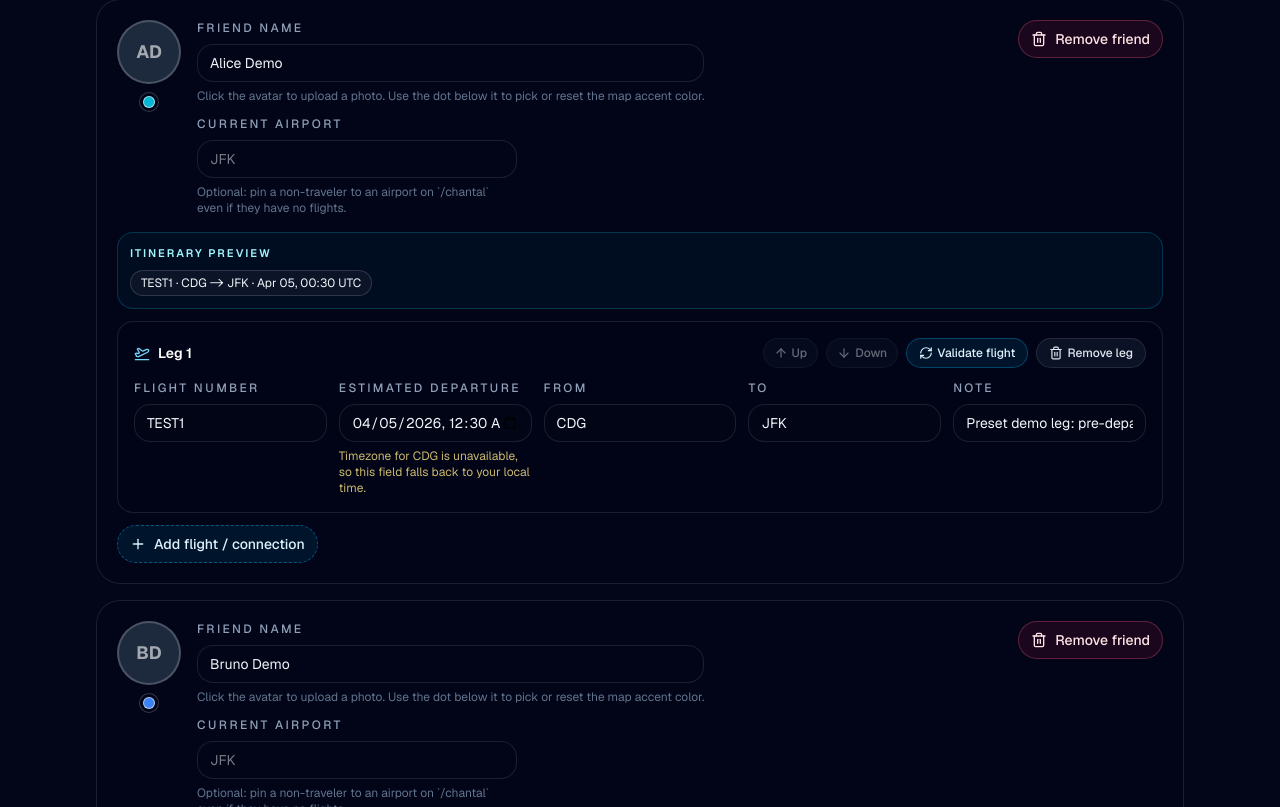
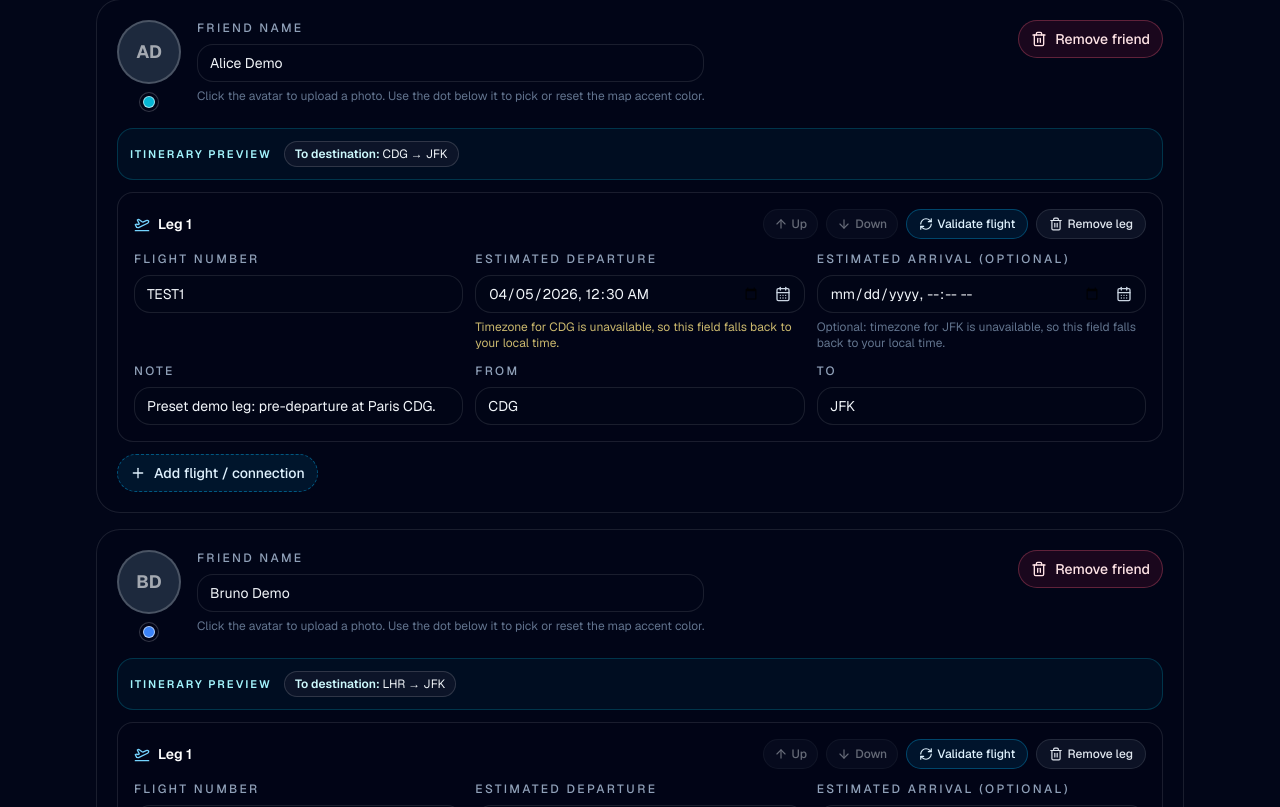
Before and after one commit to alexandrehebert/tracker, a Next.js app: page /en/chantal/config in a window 1280 px wide. Shown: the part 1113-1920 px from the top of the page. Built offline with nearby package versions, Linux system fonts and the light colour scheme; no server answers; the database is empty; what async_hooks, undici would draw is missing.

Commit message:
small ui improvements

```diff
--- a/app/globals.css
+++ b/app/globals.css
@@ -28,6 +28,20 @@ button {
 
 button:disabled {
   cursor: not-allowed;
+}
+
+input[type='date'],
+input[type='datetime-local'],
+input[type='time'] {
+  color-scheme: dark;
+}
+
+input[type='date']::-webkit-calendar-picker-indicator,
+input[type='datetime-local']::-webkit-calendar-picker-indicator,
+input[type='time']::-webkit-calendar-picker-indicator {
+  cursor: pointer;
+  opacity: 0.9;
+  filter: invert(1) brightness(1.15);
 }
 
 /* Animation Keyframes */
--- a/components/tracker/friends/FlightLegCard.tsx
+++ b/components/tracker/friends/FlightLegCard.tsx
@@ -1,6 +1,7 @@
 'use client';
 
-import { ArrowDown, ArrowUp, CheckCircle2, PlaneTakeoff, RefreshCw, Trash2 } from 'lucide-react';
+import { ArrowDown, ArrowUp, CalendarDays, CheckCircle2, PlaneTakeoff, RefreshCw, Trash2 } from 'lucide-react';
+import { useRef } from 'react';
 import { useFriendsConfig } from './FriendsConfigContext';
 import { AirportAutocomplete } from './AirportAutocomplete';
 import { getAirportFieldKey, normalizeAirportCode } from '~/lib/utils/airportUtils';
@@ -28,12 +29,15 @@ export function FlightLegCard({ friendId, leg, legIndex, totalLegs }: FlightLegC
   } = useFriendsConfig();
 
   const departureTimezone = leg.departureTimezone ?? airportTimezones[normalizeAirportCode(leg.from)] ?? null;
+  const arrivalTimezone = airportTimezones[normalizeAirportCode(leg.to)] ?? null;
   const fromFieldKey = getAirportFieldKey(friendId, leg.id, 'from');
   const toFieldKey = getAirportFieldKey(friendId, leg.id, 'to');
   const fromSuggestions = activeAirportField === fromFieldKey ? airportSuggestions : [];
   const toSuggestions = activeAirportField === toFieldKey ? airportSuggestions : [];
   const hasOpenSuggestions = fromSuggestions.length > 0 || toSuggestions.length > 0;
   const validationResult = flightValidationResults[leg.id];
+  const departureInputRef = useRef<HTMLInputElement | null>(null);
+  const arrivalInputRef = useRef<HTMLInputElement | null>(null);
   const hasAppliedValidation = leg.validatedFlight?.status === 'matched' || leg.validatedFlight?.status === 'warning';
   const isValidationLoading = validationResult?.status === 'loading';
   const showInlineValidationBanner = Boolean(
@@ -64,6 +68,22 @@ export function FlightLegCard({ friendId, leg, legIndex, totalLegs }: FlightLegC
       ...friend,
       flights: friend.flights.map((fl) => fl.id === leg.id ? updater(fl) : fl),
     }));
+  }
+
+  function openPicker(inputRef: { current: HTMLInputElement | null }) {
+    const input = inputRef.current;
+    if (!input) {
+      return;
+    }
+
+    input.focus();
+
+    if (typeof input.showPicker === 'function') {
+      input.showPicker();
+      return;
+    }
+
+    input.click();
   }
 
   return (
@@ -134,8 +154,8 @@ export function FlightLegCard({ friendId, leg, legIndex, totalLegs }: FlightLegC
         </div>
       </div>
 
-      <div className="grid gap-3 md:grid-cols-2 xl:grid-cols-5">
-        <div className="xl:col-span-1">
+      <div className="grid gap-3 md:grid-cols-2 lg:grid-cols-6">
+        <div className="lg:col-span-2">
           <label className="mb-2 block text-xs font-medium uppercase tracking-[0.2em] text-slate-400">Flight number</label>
           <input
             aria-label={`Flight number for leg ${legIndex + 1}`}
@@ -148,10 +168,11 @@ export function FlightLegCard({ friendId, leg, legIndex, totalLegs }: FlightLegC
             className="w-full rounded-2xl border border-white/10 bg-slate-950/90 px-3 py-2 text-sm text-slate-100 outline-none transition focus:border-cyan-400/60 focus:ring-2 focus:ring-cyan-500/20"
           />
         </div>
-        <div className="xl:col-span-1">
+        <div className="lg:col-span-2">
           <label className="mb-2 block text-xs font-medium uppercase tracking-[0.2em] text-slate-400">Estimated departure</label>
           <div className="relative">
             <input
+              ref={departureInputRef}
               type="datetime-local"
               aria-label={`Estimated departure for leg ${legIndex + 1}`}
               value={hasHydrated ? toDateTimeLocalValue(leg.departureTime, departureTimezone) : ''}
@@ -159,9 +180,20 @@ export function FlightLegCard({ friendId, leg, legIndex, totalLegs }: FlightLegC
                 const departureTime = fromDateTimeLocalValue(event.target.value, departureTimezone);
                 updateLeg((l) => ({ ...l, departureTime, validatedFlight: null }));
               }}
-              className="w-full rounded-2xl border border-white/10 bg-slate-950/90 px-3 py-2 text-sm text-slate-100 outline-none transition focus:border-cyan-400/60 focus:ring-2 focus:ring-cyan-500/20"
+              className="w-full rounded-2xl border border-white/10 bg-slate-950/90 px-3 py-2 pr-11 text-sm text-slate-100 outline-none transition focus:border-cyan-400/60 focus:ring-2 focus:ring-cyan-500/20"
               aria-busy={!hasHydrated}
             />
+            {hasHydrated ? (
+              <button
+                type="button"
+                aria-label={`Open date picker for leg ${legIndex + 1}`}
+                title="Open date picker"
+                onClick={() => openPicker(departureInputRef)}
+                className="absolute right-2 top-1/2 inline-flex h-7 w-7 -translate-y-1/2 items-center justify-center rounded-full text-slate-300 transition hover:bg-slate-900/80 hover:text-cyan-200 focus-visible:outline-none focus-visible:ring-2 focus-visible:ring-cyan-500/30"
+              >
+                <CalendarDays className="h-4 w-4" />
+              </button>
+            ) : null}
             {!hasHydrated ? (
               <div
                 aria-hidden="true"
@@ -177,7 +209,60 @@ export function FlightLegCard({ friendId, leg, legIndex, totalLegs }: FlightLegC
                 : 'Enter the local time at the departure airport for accurate display and cron timing.'}
           </p>
         </div>
-        <div className="relative">
+        <div className="lg:col-span-2">
+          <label className="mb-2 block text-xs font-medium uppercase tracking-[0.2em] text-slate-400">Estimated arrival (optional)</label>
+          <div className="relative">
+            <input
+              ref={arrivalInputRef}
+              type="datetime-local"
+              aria-label={`Estimated arrival for leg ${legIndex + 1}`}
+              value={hasHydrated ? toDateTimeLocalValue(leg.arrivalTime ?? leg.validatedFlight?.matchedArrivalTime ?? '', arrivalTimezone) : ''}
+              onChange={(event) => {
+                const arrivalTime = fromDateTimeLocalValue(event.target.value, arrivalTimezone);
+                updateLeg((l) => ({ ...l, arrivalTime: arrivalTime || null, validatedFlight: null }));
+              }}
+              className="w-full rounded-2xl border border-white/10 bg-slate-950/90 px-3 py-2 pr-11 text-sm text-slate-100 outline-none transition focus:border-cyan-400/60 focus:ring-2 focus:ring-cyan-500/20"
+              aria-busy={!hasHydrated}
+            />
+            {hasHydrated ? (
+              <button
+                type="button"
+                aria-label={`Open arrival date picker for leg ${legIndex + 1}`}
+                title="Open arrival date picker"
+                onClick={() => openPicker(arrivalInputRef)}
+                className="absolute right-2 top-1/2 inline-flex h-7 w-7 -translate-y-1/2 items-center justify-center rounded-full text-slate-300 transition hover:bg-slate-900/80 hover:text-cyan-200 focus-visible:outline-none focus-visible:ring-2 focus-visible:ring-cyan-500/30"
+              >
+                <CalendarDays className="h-4 w-4" />
+              </button>
+            ) : null}
+            {!hasHydrated ? (
+              <div
+                aria-hidden="true"
+                className="pointer-events-none absolute inset-0 animate-pulse rounded-2xl border border-white/10 bg-slate-900/70"
+              />
+            ) : null}
+          </div>
+          <p className="mt-1.5 text-xs text-slate-500">
+            {arrivalTimezone
+              ? `Optional: uses ${arrivalTimezone} for ${normalizeAirportCode(leg.to)}.`
+              : leg.to
+                ? `Optional: timezone for ${normalizeAirportCode(leg.to)} is unavailable, so this field falls back to your local time.`
+                : 'Optional: enter the local arrival time when you know it, or leave it blank.'}
+          </p>
+        </div>
+        <div className="lg:col-span-2">
+          <label className="mb-2 block text-xs font-medium uppercase tracking-[0.2em] text-slate-400">Note</label>
+          <input
+            value={leg.note ?? ''}
+            onChange={(event) => {
+              const note = event.target.value;
+              updateLeg((l) => ({ ...l, note }));
+            }}
+            placeholder="Connection in AMS"
+            className="w-full rounded-2xl border border-white/10 bg-slate-950/90 px-3 py-2 text-sm text-slate-100 outline-none transition focus:border-cyan-400/60 focus:ring-2 focus:ring-cyan-500/20"
+          />
+        </div>
+        <div className="relative lg:col-span-2">
           <label className="mb-2 block text-xs font-medium uppercase tracking-[0.2em] text-slate-400">From</label>
           <AirportAutocomplete
             fieldKey={fromFieldKey}
@@ -195,7 +280,7 @@ export function FlightLegCard({ friendId, leg, legIndex, totalLegs }: FlightLegC
             }}
           />
         </div>
-        <div className="relative">
+        <div className="relative lg:col-span-2">
           <label className="mb-2 block text-xs font-medium uppercase tracking-[0.2em] text-slate-400">To</label>
           <AirportAutocomplete
             fieldKey={toFieldKey}
@@ -210,18 +295,6 @@ export function FlightLegCard({ friendId, leg, legIndex, totalLegs }: FlightLegC
             onSelectAirport={(code) => {
               updateLeg((l) => ({ ...l, to: code, validatedFlight: null }));
             }}
-          />
-        </div>
-        <div>
-          <label className="mb-2 block text-xs font-medium uppercase tracking-[0.2em] text-slate-400">Note</label>
-          <input
-            value={leg.note ?? ''}
-            onChange={(event) => {
-              const note = event.target.value;
-              updateLeg((l) => ({ ...l, note }));
-            }}
-            placeholder="Connection in AMS"
-            className="w-full rounded-2xl border border-white/10 bg-slate-950/90 px-3 py-2 text-sm text-slate-100 outline-none transition focus:border-cyan-400/60 focus:ring-2 focus:ring-cyan-500/20"
           />
         </div>
       </div>
--- a/components/tracker/friends/FriendCard.tsx
+++ b/components/tracker/friends/FriendCard.tsx
@@ -9,7 +9,7 @@ import { createDraftLeg } from '~/lib/utils/friendsConfigUtils';
 import { resizeImageToDataUrl } from '~/lib/utils/imageUtils';
 import { getFriendInitials } from '~/lib/utils/friendInitials';
 import { getAirportFieldKey } from '~/lib/utils/airportUtils';
-import { resolveAutoFriendAccentColor, resolveFriendAccentColor, type FriendTravelConfig } from '~/lib/friendsTracker';
+import { buildAirportChain, resolveAutoFriendAccentColor, resolveFriendAccentColor, type FriendTravelConfig } from '~/lib/friendsTracker';
 import { colorToHex } from '../flight/colors';
 
 interface FriendCardProps {
@@ -18,7 +18,7 @@ interface FriendCardProps {
 }
 
 export function FriendCard({ friend, friendIndex }: FriendCardProps) {
-  const { locale, updateFriend, updateSelectedTripFriends } = useFriendsConfig();
+  const { selectedTrip, updateFriend, updateSelectedTripFriends } = useFriendsConfig();
   const colorInputRef = useRef<HTMLInputElement | null>(null);
   const friendLabel = friend.name || `Friend ${friendIndex + 1}`;
   const accentColor = colorToHex(resolveFriendAccentColor(friend, friendIndex));
@@ -26,29 +26,32 @@ export function FriendCard({ friend, friendIndex }: FriendCardProps) {
   const hasCustomAccentColor = typeof friend.colorOverride === 'string' && friend.colorOverride.trim().length > 0;
   const currentAirportFieldKey = getAirportFieldKey(friend.id, friend.id, 'current');
 
-  const itineraryPreview = friend.flights
-    .filter((leg) => {
-      const values = [leg.flightNumber, leg.departureTime, leg.from, leg.to];
+  const previewLegs = friend.flights.filter((leg) => {
+    const values = [leg.flightNumber, leg.departureTime, leg.arrivalTime, leg.from, leg.to];
     return values.some((value) => typeof value === 'string' && value.trim().length > 0);
+  });
+  const destinationCodes = (selectedTrip?.destinationAirport ?? '')
+    .split(',')
+    .map((code) => code.trim().toUpperCase())
+    .filter(Boolean);
+  const destinationArrivalIndex = destinationCodes.length > 0
+    ? previewLegs.findIndex((leg) => {
+      const arrivalCode = leg.to?.trim().toUpperCase() ?? '';
+      return arrivalCode.length > 0 && destinationCodes.includes(arrivalCode);
     })
-    .map((leg) => {
-      const departureText = typeof leg.departureTime === 'string' ? leg.departureTime.trim() : '';
-      const parsedDeparture = departureText ? Date.parse(departureText) : Number.NaN;
-      const routeText = `${leg.from?.trim() || '???'} -> ${leg.to?.trim() || '???'}`;
-      const flightText = leg.flightNumber?.trim() || 'No flight #';
-      const timeText = Number.isNaN(parsedDeparture)
-        ? 'Invalid date'
-        : new Date(parsedDeparture).toLocaleString(locale, {
-          month: 'short',
-          day: '2-digit',
-          hour: '2-digit',
-          minute: '2-digit',
-          hour12: false,
-          timeZone: 'UTC',
-        });
-
-      return `${flightText} · ${routeText} · ${timeText} UTC`;
-    });
+    : -1;
+  const outboundLegs = destinationArrivalIndex >= 0 ? previewLegs.slice(0, destinationArrivalIndex + 1) : previewLegs;
+  const returnLegs = destinationArrivalIndex >= 0 ? previewLegs.slice(destinationArrivalIndex + 1) : [];
+  const itineraryPreview = [
+    {
+      label: destinationCodes.length > 0 ? 'To destination' : 'Route',
+      route: buildAirportChain(outboundLegs).join(' → '),
+    },
+    {
+      label: 'Return',
+      route: buildAirportChain(returnLegs).join(' → '),
+    },
+  ].filter((segment) => segment.route.length > 0);
 
   return (
     <section className="rounded-3xl border border-white/10 bg-slate-950/55 p-5 backdrop-blur-sm">
@@ -186,6 +189,7 @@ export function FriendCard({ friend, friendIndex }: FriendCardProps) {
               <p className="mt-1.5 text-xs text-slate-500">Click the avatar to upload a photo. Use the dot below it to pick or reset the map accent color.</p>
             </div>
 
+            {friend.flights.length === 0 ? (
               <div className="max-w-xs">
                 <label className="mb-2 block text-xs font-medium uppercase tracking-[0.2em] text-slate-400">
                   Current airport
@@ -212,6 +216,7 @@ export function FriendCard({ friend, friendIndex }: FriendCardProps) {
                 />
                 <p className="mt-1.5 text-xs text-slate-500">Optional: pin a non-traveler to an airport on `/chantal` even if they have no flights.</p>
               </div>
+            ) : null}
           </div>
         </div>
 
@@ -228,16 +233,18 @@ export function FriendCard({ friend, friendIndex }: FriendCardProps) {
       <div className="mt-4 space-y-3">
         {itineraryPreview.length > 0 ? (
           <div className="rounded-2xl border border-cyan-400/20 bg-cyan-500/5 p-3">
-            <p className="text-[11px] font-semibold uppercase tracking-[0.18em] text-cyan-200">Itinerary preview</p>
-            <div className="mt-2 flex flex-wrap gap-2">
-              {itineraryPreview.map((preview, index) => (
+            <div className="flex flex-col gap-2 md:flex-row md:items-center md:gap-3">
+              <p className="shrink-0 text-[11px] font-semibold uppercase tracking-[0.18em] text-cyan-200">Itinerary preview</p>
+              <div className="flex flex-wrap gap-2">
+                {itineraryPreview.map((segment) => (
                   <span
-                  key={`${friend.id}-preview-${index}`}
+                    key={`${friend.id}-preview-${segment.label}`}
                     className="rounded-full border border-white/15 bg-slate-900/80 px-2.5 py-1 text-xs text-slate-100"
                   >
-                  {preview}
+                    <span className="font-semibold text-cyan-100">{segment.label}:</span> {segment.route}
                   </span>
                 ))}
+              </div>
             </div>
           </div>
         ) : null}
--- a/components/tracker/friends/FriendsConfigContext.tsx
+++ b/components/tracker/friends/FriendsConfigContext.tsx
@@ -288,7 +288,7 @@ function buildPersistedFlightValidationResults(
 }
 
 function hasLegContent(leg: FriendTravelConfig['flights'][number]): boolean {
-  const values = [leg.flightNumber, leg.departureTime, leg.from, leg.to, leg.note, leg.resolvedIcao24];
+  const values = [leg.flightNumber, leg.departureTime, leg.arrivalTime, leg.from, leg.to, leg.note, leg.resolvedIcao24];
   return values.some((value) => typeof value === 'string' && value.trim().length > 0);
 }
 
--- a/components/tracker/friends/SaveBar.tsx
+++ b/components/tracker/friends/SaveBar.tsx
@@ -8,11 +8,12 @@ import { formatDateTime } from '~/lib/utils/dateTimeLocal';
 function shouldCountLegForValidation(leg: {
   flightNumber?: string | null;
   departureTime?: string | null;
+  arrivalTime?: string | null;
   from?: string | null;
   to?: string | null;
   resolvedIcao24?: string | null;
 }): boolean {
-  return [leg.flightNumber, leg.departureTime, leg.from, leg.to, leg.resolvedIcao24]
+  return [leg.flightNumber, leg.departureTime, leg.arrivalTime, leg.from, leg.to, leg.resolvedIcao24]
     .some((value) => typeof value === 'string' && value.trim().length > 0);
 }
 
```
Also changed, not shown: 1 other file (tests, documents, lock files or other folders). Lines whose indentation alone changed are shown as unchanged.
